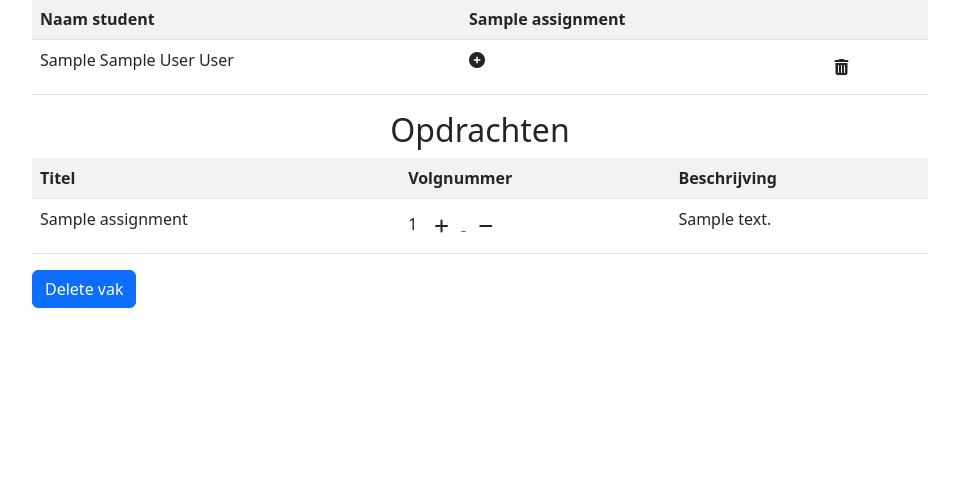
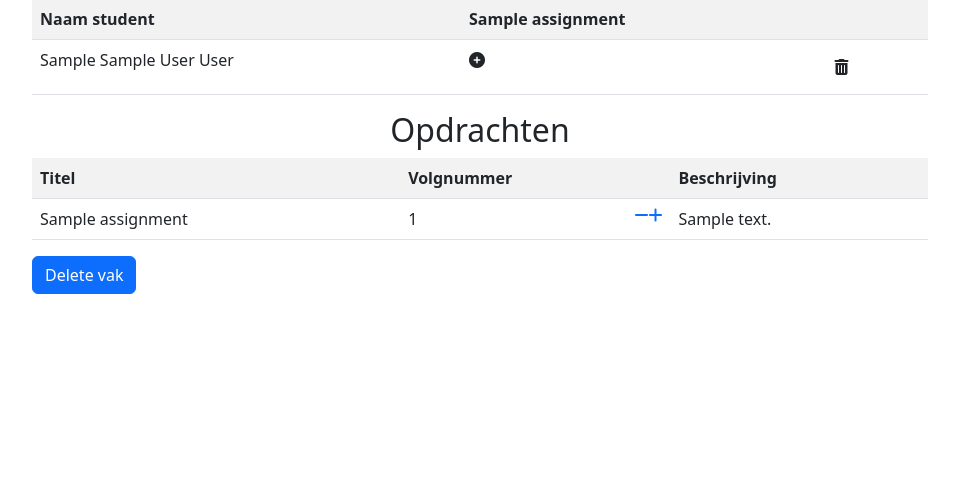
Before and after one commit to Obiduck11/project_leerlingvolgsysteem, a Spring Boot app: page /courses/details/id/1 in a window 1280 px wide. Shown: the part 257-742 px from the top of the page, without its empty margins (160-1119 px from the left). Run offline with Spring Boot 4, Linux system fonts and the light colour scheme; tables that the repository leaves empty hold one stand-in row (values such as "Sample post"); some of the project's set-up classes (security, data sources, template engines, error pages and the like) are left out, and stand-ins take their place; some libraries are stand-ins or nearby versions.

Commit message:
plus en min voor assignment order toegevoegd.

```diff
--- a/src/main/resources/templates/assignments/assignmentDetail.html
+++ b/src/main/resources/templates/assignments/assignmentDetail.html
@@ -7,8 +7,8 @@
 </head>
 <body>
 <div th:replace="fragments/general :: navbar"></div>
-
-    <h1><span th:text="${assignmentToShowDetailsFor.title}"></span></h1>
+<!--TODO course werkend maken.-->
+<h1><span th:text="${assignmentToShowDetailsFor.title}"></span></h1>
     <table class="table table-striped table-hover">
         <tr>
             <td>Vak</td>
--- a/src/main/resources/templates/courseDetails.html
+++ b/src/main/resources/templates/courseDetails.html
@@ -64,13 +64,13 @@
         </tr>
         <tr th:each="assignment : ${courseToShow.assignments}">
             <td th:text="${assignment.title}"></td>
-            <td >
+            <td>
                 <span th:text="${assignment.serialNumber}"></span>
                 <a th:href="@{/courses/editOrderAssignment/{courseId}/{assignmentId}(add='plus', courseId=${courseToShow.courseId}, assignmentId=${assignment.assignmentId})}">
-                    <button type="button" class="btn"><i class="fa-solid fa-plus"></i></button>
+                    <i class="fa-solid fa-plus float-lg-end"></i>
                 </a>
                 <a th:href="@{/courses/editOrderAssignment/{courseId}/{assignmentId}(add='min', courseId=${courseToShow.courseId}, assignmentId=${assignment.assignmentId})}">
-                    <button type="button" class="btn"><i class="fa-solid fa-minus"></i></button>
+                    <i class="fa-solid fa-minus float-lg-end"></i>
                 </a>
             </td>
             <td th:text="${assignment.description}"></td>
```
